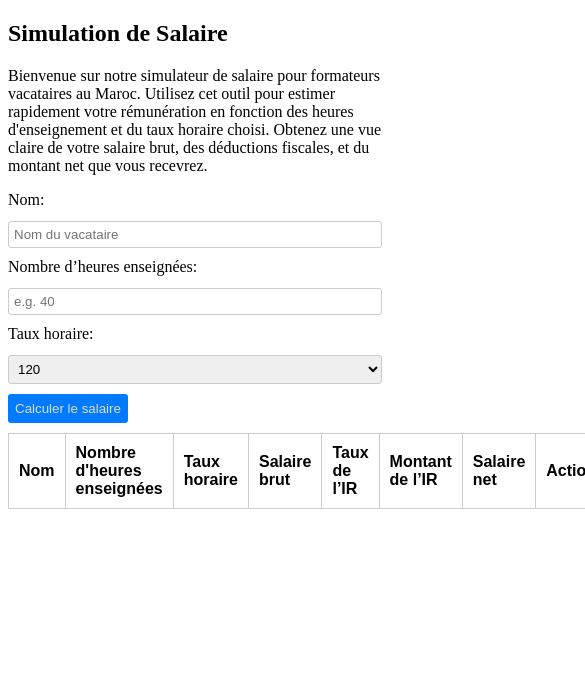
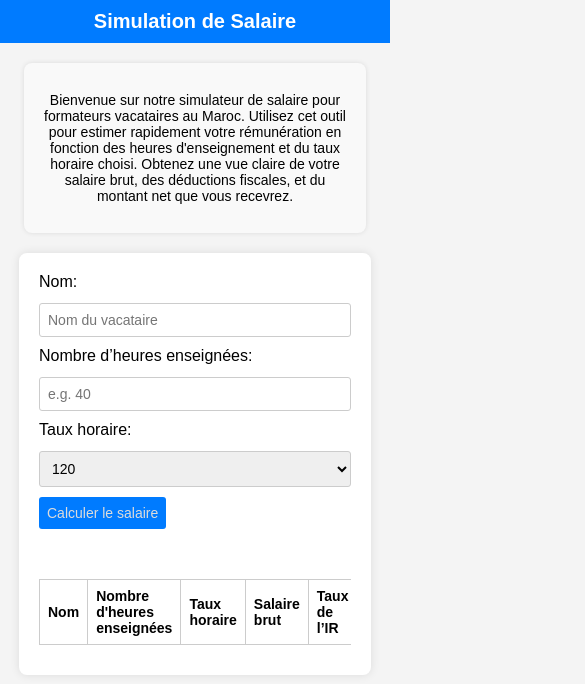
Before and after one commit to hamocodes/Salary-Calculator-js, a plain HTML site: page index.html in a window 390 px wide. Shown: the top 684 px of the page, 585 px wide, since content can reach past the window. Drawn offline with Linux system fonts and the light colour scheme.

Commit message:
Update style.css

```diff
--- a/style.css
+++ b/style.css
@@ -1,3 +1,52 @@
+body {
+    font-family: Arial, sans-serif;
+    background-color: #f4f4f4;
+    margin: 0;
+    padding: 0;
+}
+
+nav {
+    background-color: #007BFF;
+    color: #fff;
+    padding: 10px 0;
+    text-align: center;
+}
+
+.nav-container {
+    width: 80%;
+    max-width: 1200px;
+    margin: 0 auto;
+}
+
+nav h1 {
+    margin: 0;
+    font-size: 24px;
+    font-weight: bold;
+}
+
+.intro {
+    width: 80%;
+    max-width: 1200px;
+    margin: 20px auto;
+    padding: 15px;
+    background: #f9f9f9;
+    border-radius: 8px;
+    box-shadow: 0 0 5px rgba(0, 0, 0, 0.1);
+    text-align: center;
+    font-size: 16px;
+}
+
+.container {
+    width: 80%;
+    max-width: 1200px;
+    margin: 20px auto;
+    padding: 20px;
+    background: #fff;
+    border-radius: 8px;
+    box-shadow: 0 0 10px rgba(0, 0, 0, 0.1);
+}
+
+
 #formulaireSalaire label {
     display: block;
     margin-bottom: 6px;
@@ -48,3 +97,38 @@ button {
     padding: 10px;
     text-align: left;
 }
+.table-wrapper {
+    margin-top: 40px;
+    overflow-x: auto;
+    -webkit-overflow-scrolling: touch;
+}
+
+@media (max-width: 768px) {
+    nav h1 {
+        font-size: 20px;
+    }
+    .intro {
+        font-size: 14px;
+    }
+
+    #tableauResultats th, #tableauResultats td {
+        padding: 8px;
+        font-size: 14px;
+    }
+
+    #formulaireSalaire input[type="text"],
+    #formulaireSalaire select {
+        padding: 8px;
+        font-size: 14px;
+    }
+
+    #formulaireSalaire .btn1 {
+        padding: 8px;
+        font-size: 14px;
+    }
+
+    button {
+        padding: 8px;
+        font-size: 14px;
+    }
+}
```
